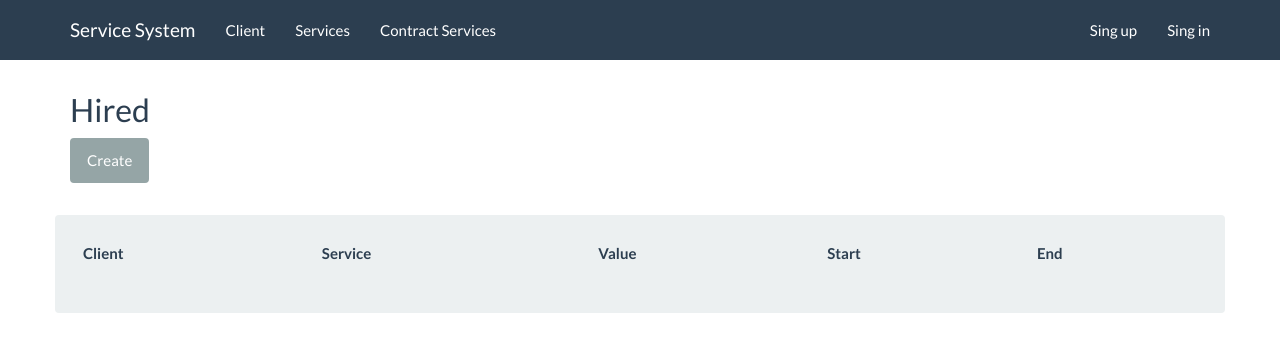
After one commit to cardoso010/systemservices, a Django app: page /contract/ in a window 1280 px wide. The commit adds this page. Shown: the top 352 px of the page. Run offline with Django 3.2, Linux system fonts and the light colour scheme; data that the repository does not hold is empty; parts of the project's set-up code (start-up, migrations or seed data) failed here and were passed over; some libraries are stand-ins or nearby versions.

Commit message:
CRUD Contract services.

```diff
--- /dev/null
+++ b/systemservices/contract/templates/contract/contract_list.html
@@ -0,0 +1,33 @@
+{% extends 'base.html' %}
+{% block content %}
+<div class="page-header">
+    <h2>Hired</h2>
+    <a href="{% url 'contract:new' %}"><button class="btn btn-default">Create</button></a>
+</div>
+<div class="row">
+    <div class="well bs-component">
+        <table class="table table-striped table-hover">
+            <thead>
+                <tr>
+                    <th>Client</th>
+                    <th>Service</th>
+                    <th>Value</th>
+                    <th>Start</th>
+                    <th>End</th>
+                </tr>
+            </thead>
+            <tbody>
+                {% for contract in hired %}
+                    <tr>
+                        <td><a href="{% url 'contract:detail' pk=contract.pk %}">{{ contract.client }}</a></td>
+                        <td>{{ contract.service }}</td>
+                        <td>{{ contract.value }}</td>
+                        <td>{{ contract.start }}</td>
+                        <td>{{ contract.end }}</td>
+                    </tr>
+                {% endfor %}
+            </tbody>
+        </table>
+    </div>
+</div>
+{% endblock content %}
--- /dev/null
+++ b/systemservices/contract/urls.py
@@ -0,0 +1,9 @@
+from django.conf.urls import url
+from systemservices.contract.views import new, list, detail
+
+
+urlpatterns = [
+    url(r'^$', list, name='list'),
+    url(r'^new/$', new, name='new'),
+    url(r'^detail/(?P<pk>[\w-]+)/$', detail, name='detail'),
+]
--- a/systemservices/contract/views.py
+++ b/systemservices/contract/views.py
@@ -1,3 +1,34 @@
-from django.shortcuts import render
+from django.shortcuts import render, get_object_or_404
+from django.contrib import messages
+from systemservices.contract.forms import ContractModelForm
+from systemservices.contract.models import ContractedService
 
-# Create your views here.
+
+def new(request):
+    form = ContractModelForm()
+    if request.method == 'POST':
+        form = ContractModelForm(request.POST)
+        if form.is_valid():
+            form.save()
+            messages.success(request, 'Successfully registered contract.')
+        else:
+            messages.error(request, 'Error registered client.')
+    return render(request, 'contract/contract_new.html', {'form': form})
+
+
+def list(request):
+    hired = ContractedService.objects.all()
+    return render(request, 'contract/contract_list.html', {'hired': hired})
+
+
+def detail(request, pk):
+    form = get_object_or_404(ContractedService, pk=pk)
+    if request.method == 'POST':
+        form = ContractModelForm(request.POST, instance=form)
+        if form.is_valid():
+            form = form.save()
+            messages.success(request, 'Successfully updated contract.')
+        else:
+            messages.error(request, 'Error updated contract.')
+    form = ContractModelForm(instance=form)
+    return render(request, 'contract/contract_detail.html', {'form': form})
--- a/systemservices/core/forms.py
+++ b/systemservices/core/forms.py
@@ -1,4 +1,4 @@
-from django.forms import ModelForm, TextInput, EmailInput
+from django.forms import ModelForm, TextInput, EmailInput, NumberInput
 from systemservices.core.models import Client, Service
 
 
@@ -23,3 +23,7 @@ class ServiceModelForm(ModelForm):
     class Meta:
         model = Service
         exclude = ['created_at']
+        widgets = {
+            'name': TextInput(attrs={'class': 'form-control'}),
+            'value': NumberInput(attrs={'class': 'form-control', 'step': 0.25}),
+        }
--- a/systemservices/core/templates/index.html
+++ b/systemservices/core/templates/index.html
@@ -1,5 +1,9 @@
 {% extends 'base.html' %}
 
 {% block content %}
-    <h1>System Service</h1>
+    <div class="bs-component">
+        <div class="jumbotron">
+            <h1>System Service</h1>
+        </div>
+    </div>
 {% endblock content %}
--- a/systemservices/core/templates/nav.html
+++ b/systemservices/core/templates/nav.html
@@ -18,7 +18,7 @@
               <a href="{% url 'service_new' %}">Services</a>
             </li>
             <li>
-              <a href="{% url 'home' %}">Contract Services</a>
+              <a href="{% url 'contract:list' %}">Contract Services</a>
             </li>
           </ul>
 
--- a/systemservices/urls.py
+++ b/systemservices/urls.py
@@ -13,7 +13,7 @@ Including another URLconf
     1. Import the include() function: from django.conf.urls import url, include
     2. Add a URL to urlpatterns:  url(r'^blog/', include('blog.urls'))
 """
-from django.conf.urls import url
+from django.conf.urls import url, include
 from django.contrib import admin
 
 from systemservices.core.views import home, client_new, service_new
@@ -22,5 +22,6 @@ urlpatterns = [
     url(r'^$', home, name='home'),
     url(r'^client_new$', client_new, name='client_new'),
     url(r'^service_new$', service_new, name='service_new'),
+    url(r'^contract/', include('systemservices.contract.urls', namespace='contract')),
     url(r'^admin/', admin.site.urls),
 ]
```
Also changed, not shown: systemservices/contract/forms.py (added, +15 -0 lines), systemservices/contract/templates/contract/contract_detail.html (added, +21 -0 lines), systemservices/contract/templates/contract/contract_new.html (added, +21 -0 lines).
